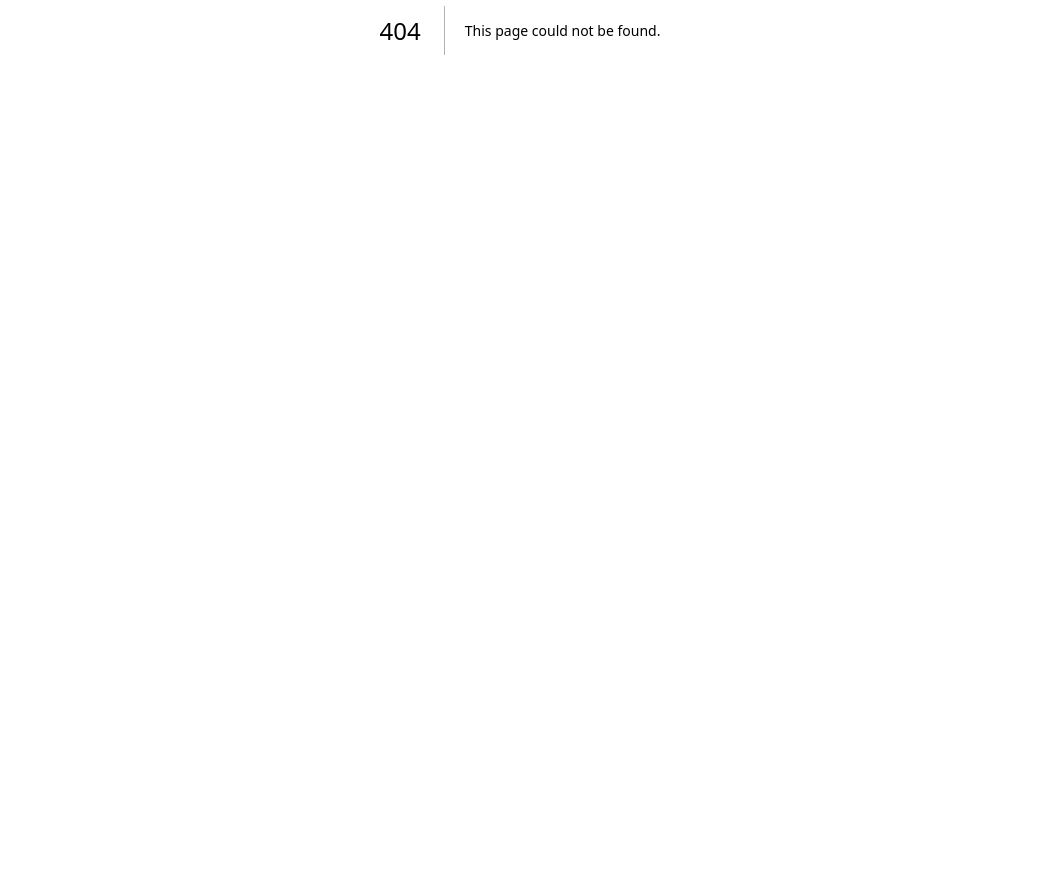
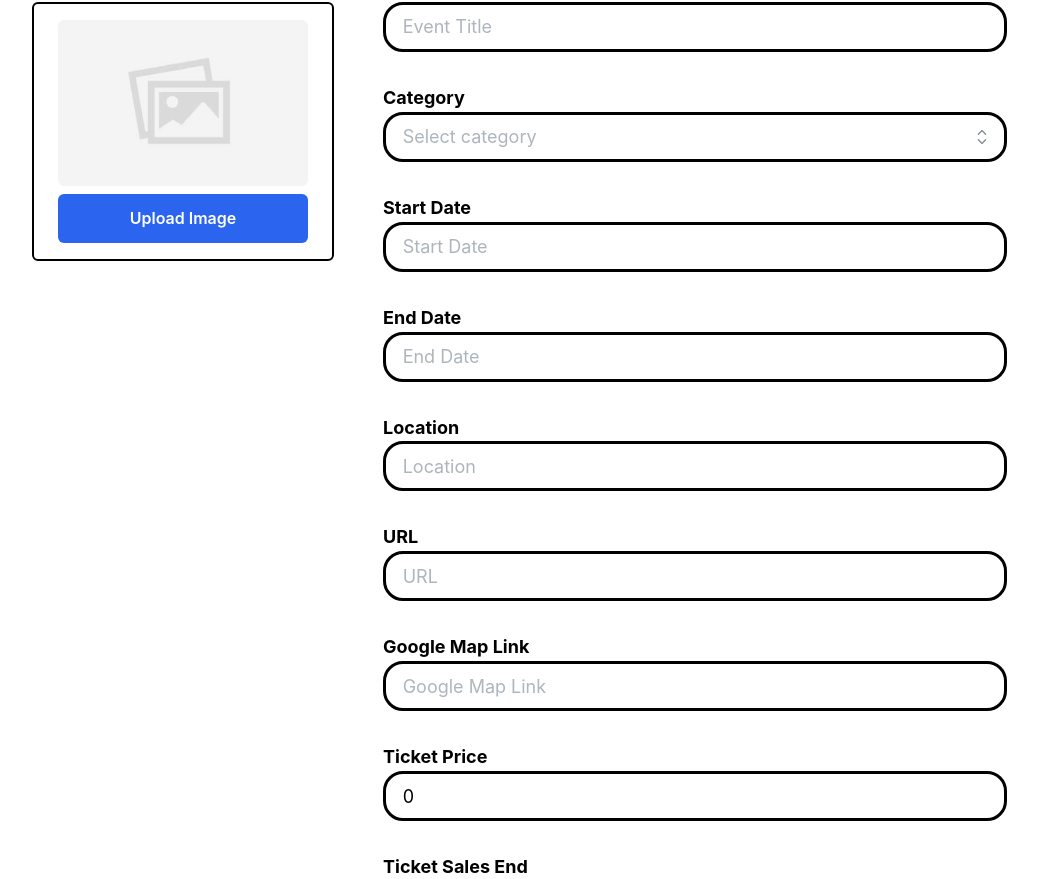
Before and after one commit to Agrimzz/eventsage, a Next.js app: page /events/create in a window 1280 px wide. Before the commit this address had no page. Shown: the part 370-1249 px from the top of the page, without its empty margins (120-1158 px from the left). Before the commit the page ends 800 px from the top, so only its background shows below. Built offline with nearby package versions, Linux system fonts and the light colour scheme; no server answers; sample sign-in values are in the browser's storage.

Commit message:
event form

```diff
--- /dev/null
+++ b/app/(root)/events/[id]/update/page.tsx
@@ -0,0 +1,22 @@
+import { auth } from "@/auth"
+import EventForm from "@/components/EventForm"
+import { redirect } from "next/navigation"
+import React from "react"
+
+const Update = async () => {
+  const session = await auth()
+
+  const userId = session?.user?.id as string
+
+  if (!session) redirect("/")
+  return (
+    <>
+      <section className="blue_container !min-h-[230px]">
+        <h1 className="heading">Update your event</h1>
+      </section>
+      <EventForm userId={userId} type="update" />
+    </>
+  )
+}
+
+export default Update
--- /dev/null
+++ b/app/(root)/events/create/page.tsx
@@ -0,0 +1,22 @@
+import { auth } from "@/auth"
+import EventForm from "@/components/EventForm"
+import { redirect } from "next/navigation"
+import React from "react"
+
+const CreateEvent = async () => {
+  const session = await auth()
+
+  const userId = session?.user?.id as string
+
+  if (!session) redirect("/")
+  return (
+    <>
+      <section className="blue_container !min-h-[230px]">
+        <h1 className="heading">Create your event</h1>
+      </section>
+      <EventForm userId={userId} type="create" />
+    </>
+  )
+}
+
+export default CreateEvent
--- a/app/globals.css
+++ b/app/globals.css
@@ -62,4 +62,12 @@ body {
   .search-btn {
     @apply size-[50px] rounded-full bg-black flex justify-center items-center !important;
   }
+
+  .event-form {
+    @apply max-w-2xl mx-auto bg-white  space-y-8 px-6 flex-1;
+  }
+
+  .event-form_btn {
+    @apply bg-primary border-[4px] border-black rounded-full p-5 min-h-[70px] w-full font-bold text-[18px] hover:bg-primary/80 !important;
+  }
 }
--- a/app/layout.tsx
+++ b/app/layout.tsx
@@ -1,5 +1,8 @@
 import type { Metadata } from "next"
 import "./globals.css"
+import "@mantine/core/styles.css"
+import "@mantine/dates/styles.css"
+import { MantineProvider } from "@mantine/core"
 
 export const metadata: Metadata = {
   title: "Eventsage",
@@ -13,7 +16,9 @@ export default function RootLayout({
 }>) {
   return (
     <html lang="en">
-      <body>{children}</body>
+      <body>
+        <MantineProvider>{children}</MantineProvider>
+      </body>
     </html>
   )
 }
--- a/auth.ts
+++ b/auth.ts
@@ -10,16 +10,14 @@ export const { handlers, signIn, signOut, auth } = NextAuth({
   callbacks: {
     async session({ session }) {
       // store the user id from MongoDB to session
-      console.log(session)
       const sessionUser = await User.findOne({ email: session.user.email })
       session.user.id = sessionUser._id.toString()
 
       return session
     },
-    async signIn({ profile, account }) {
+    async signIn({ profile }) {
       try {
         await connectToDatabase()
-        console.log(account)
         // check if user already exists
         const existingUser = await User.findOne({ email: profile?.email })
 
--- /dev/null
+++ b/components/EventForm.tsx
@@ -0,0 +1,179 @@
+"use client"
+import { NumberInput, Select, Textarea, TextInput } from "@mantine/core"
+import { useForm } from "@mantine/form"
+import React, { useEffect, useState } from "react"
+import ImageUpload from "./ImageUpload"
+import { DateTimePicker } from "@mantine/dates"
+import MDEditor from "@uiw/react-md-editor"
+
+type EventFormProps = {
+  userId: string
+  type: "create" | "update"
+}
+
+const formStyles = {
+  label: {
+    fontWeight: "bold",
+    fontSize: "18px",
+  },
+  input: {
+    border: "3px solid black",
+    fontSize: "18px",
+    borderRadius: "20px",
+  },
+}
+
+const EventForm = ({ userId, type }: EventFormProps) => {
+  console.log(userId, type)
+
+  // State to store the image preview URL
+  const [image, setImage] = useState<File | null>(null)
+
+  const form = useForm({
+    initialValues: {
+      title: "",
+      category: "",
+      description: "",
+      info: "",
+      image: null,
+      startDate: "",
+      endDate: "",
+      location: "",
+      mapLink: "",
+      url: "",
+      ticketPrice: 0,
+      ticketDate: "",
+    },
+  })
+
+  useEffect(() => {
+    if (image) {
+      form.setFieldValue("image", image)
+    }
+  }, [image])
+
+  return (
+    <div className="max-w-5xl flex my-10 mx-auto max-sm:flex-col relative">
+      <div className="sticky top-20 h-[400px] max-sm:relative ">
+        <ImageUpload setImage={setImage} />
+      </div>
+      <form
+        className="event-form"
+        onSubmit={form.onSubmit((values) => console.log(values))}
+      >
+        <TextInput
+          label="Title"
+          placeholder="Event Title"
+          size="lg"
+          styles={formStyles}
+          {...form.getInputProps("title")}
+        />
+
+        <Select
+          label="Category"
+          placeholder="Select category"
+          data={["Tech", "Food", "Music", "Sports", "Education", "Other"]}
+          size="lg"
+          styles={{ ...formStyles, dropdown: { border: "3px solid black" } }}
+          {...form.getInputProps("category")}
+        />
+        <DateTimePicker
+          minDate={new Date()}
+          label="Start Date"
+          placeholder="Start Date"
+          styles={formStyles}
+          size="lg"
+          {...form.getInputProps("startDate")}
+        />
+        <DateTimePicker
+          minDate={form.getInputProps("startDate").value as Date}
+          label="End Date"
+          placeholder="End Date"
+          styles={formStyles}
+          size="lg"
+          {...form.getInputProps("endDate")}
+        />
+
+        <TextInput
+          label="Location"
+          placeholder="Location"
+          size="lg"
+          styles={formStyles}
+          {...form.getInputProps("location")}
+        />
+
+        <TextInput
+          label="URL"
+          placeholder="URL"
+          size="lg"
+          styles={formStyles}
+          {...form.getInputProps("url")}
+        />
+
+        <TextInput
+          label="Google Map Link"
+          placeholder="Google Map Link"
+          size="lg"
+          styles={formStyles}
+          {...form.getInputProps("mapLink")}
+        />
+
+        <NumberInput
+          label="Ticket Price"
+          size="lg"
+          styles={formStyles}
+          hideControls
+          max={5000}
+          {...form.getInputProps("ticketPrice")}
+        />
+        <DateTimePicker
+          maxDate={form.getInputProps("startDate").value as Date}
+          label="Ticket Sales End"
+          placeholder="Sales End Date"
+          styles={formStyles}
+          size="lg"
+          {...form.getInputProps("ticketDate")}
+        />
+
+        <Textarea
+          label="Description"
+          placeholder="Description"
+          size="lg"
+          styles={formStyles}
+          {...form.getInputProps("description")}
+        />
+
+        <div>
+          <label htmlFor="fullInfo" className="text-lg font-bold">
+            Detailed Info
+          </label>
+          <MDEditor
+            value={form.values.info as string}
+            // onChange={(value) => setInfo(value as string)}
+            id="info"
+            preview="edit"
+            height={300}
+            style={{
+              borderRadius: 20,
+              overflow: "hidden",
+            }}
+            textareaProps={{
+              placeholder: "Briefly describe your event.",
+            }}
+            previewOptions={{
+              disallowedElements: ["style"],
+            }}
+            data-color-mode="light"
+            {...form.getInputProps("info" as string)}
+          />
+        </div>
+
+        <button type="submit" className="event-form_btn text-white">
+          Submit
+        </button>
+      </form>
+    </div>
+  )
+}
+
+export default EventForm
--- /dev/null
+++ b/components/ImageUpload.tsx
@@ -0,0 +1,89 @@
+"use client"
+import { FileButton } from "@mantine/core"
+import React, { useState, Dispatch, SetStateAction } from "react"
+
+type ImageUploadProps = {
+  setImage: Dispatch<SetStateAction<File | null>>
+}
+
+const ImageUpload = ({ setImage }: ImageUploadProps) => {
+  const [imagePreview, setImagePreview] = useState<string | null>(null)
+
+  const handleImageChange = (file: File | null) => {
+    if (file) {
+      setImagePreview(URL.createObjectURL(file)) // Generate preview URL
+      setImage(file) // Set the image in the parent component
+    } else {
+      setImagePreview(null)
+      setImage(null) // Clear image in the parent component
+    }
+  }
+
+  return (
+    <div className="w-[350px] mx-auto px-6 max-sm:mb-8">
+      <p className="text-lg font-bold">Image</p>
+      <div className="border-2 border-black rounded-md px-6 py-4">
+        {imagePreview ? (
+          <>
+            <img
+              src={imagePreview}
+              alt="Uploaded Image Preview"
+              className="w-full max-h-[200px] object-cover mb-2 rounded-md"
+            />
+            <div className="flex items-center justify-center">
+              <FileButton
+                onChange={handleImageChange}
+                accept="image/png, image/jpeg"
+              >
+                {(props) => (
+                  <div className="flex w-full items-center">
+                    <button
+                      {...props}
+                      className="p-2 bg-primary text-white rounded-md"
+                    >
+                      Edit Image
+                    </button>
+                  </div>
+                )}
+              </FileButton>
+              <button
+                onClick={() => {
+                  setImage(null)
+                  setImagePreview(null)
+                }}
+                className="p-2 bg-red-500 text-white rounded-md"
+              >
+                Delete
+              </button>
+            </div>
+          </>
+        ) : (
+          <div className="flex flex-col justify-center items-center gap-2">
+            <img
+              src="/image-placeholder.jpeg"
+              alt="placeholder"
+              className="rounded-md"
+            />
+            <FileButton
+              onChange={handleImageChange}
+              accept="image/png, image/jpeg"
+            >
+              {(props) => (
+                <div className="flex w-full items-center">
+                  <button
+                    {...props}
+                    className="text-center w-full bg-primary text-white p-3 font-semibold rounded-md"
+                  >
+                    Upload Image
+                  </button>
+                </div>
+              )}
+            </FileButton>
+          </div>
+        )}
+      </div>
+    </div>
+  )
+}
+
+export default ImageUpload
--- /dev/null
+++ b/postcss.config.cjs
@@ -0,0 +1,14 @@
+module.exports = {
+  plugins: {
+    "postcss-preset-mantine": {},
+    "postcss-simple-vars": {
+      variables: {
+        "mantine-breakpoint-xs": "36em",
+        "mantine-breakpoint-sm": "48em",
+        "mantine-breakpoint-md": "62em",
+        "mantine-breakpoint-lg": "75em",
+        "mantine-breakpoint-xl": "88em",
+      },
+    },
+  },
+}
```
Also changed, not shown: components/Navbar.tsx (+10 -11 lines), package.json (+9 -1 lines), public/image-placeholder.jpeg (added), 1 other file (tests, documents, lock files or other folders).
